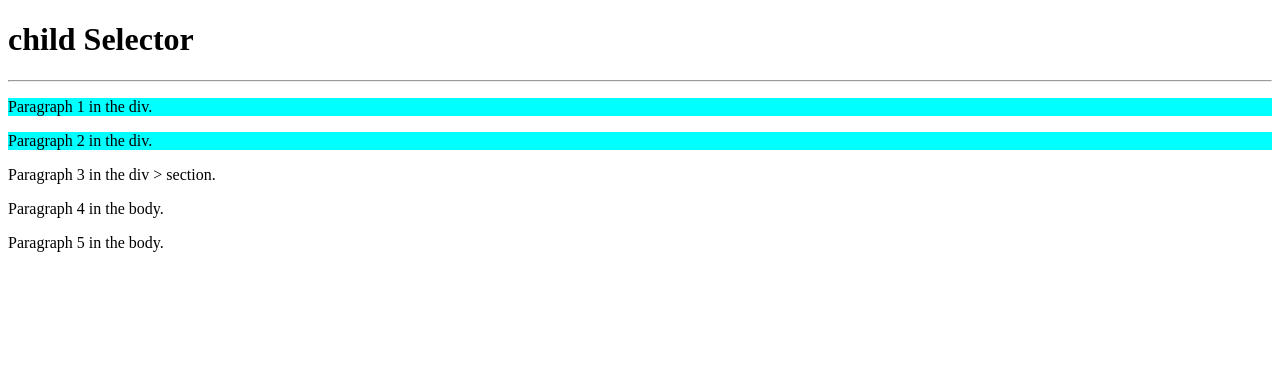
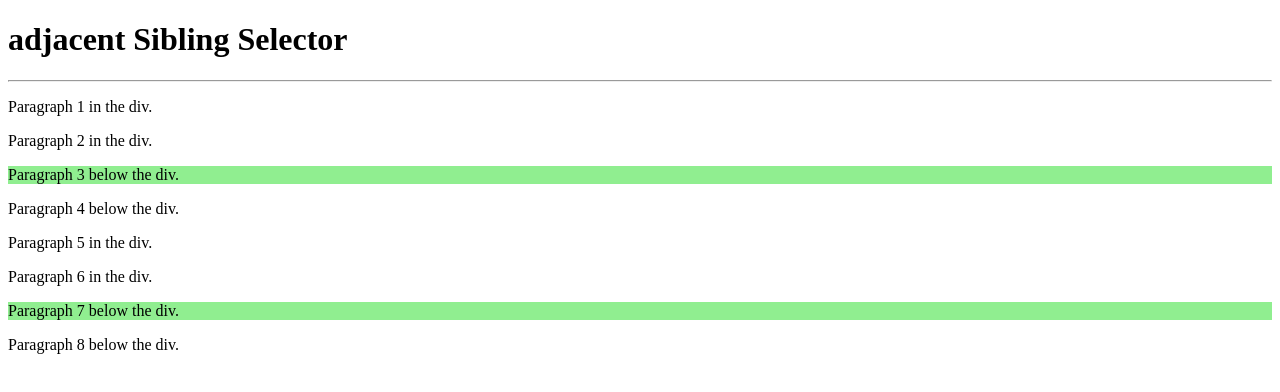
Before and after one commit to re8code/web102-09-CombinatorSelector, a plain HTML site: page index.html in a window 1280 px wide. Drawn offline with Linux system fonts and the light colour scheme.

Commit message:
p06. adjacent Sibling Selector

```diff
--- a/index.html
+++ b/index.html
@@ -7,17 +7,22 @@
   <link rel="stylesheet" href="./main.css">
 </head>
 <body>
-  <h1>child Selector</h1>
+  <h1>adjacent Sibling Selector</h1>
   <hr>
   <div>
     <p>Paragraph 1 in the div.</p>
     <p>Paragraph 2 in the div.</p>
-    <section>
-      <p>Paragraph 3 in the div > section.</p>
-    </section>
   </div>
 
-  <p>Paragraph 4 in the body.</p>
-  <p>Paragraph 5 in the body.</p>
+  <p>Paragraph 3 below the div.</p>
+  <p>Paragraph 4 below the div.</p>
+
+  <div>
+    <p>Paragraph 5 in the div.</p>
+    <p>Paragraph 6 in the div.</p>
+  </div>
+
+  <p>Paragraph 7 below the div.</p>
+  <p>Paragraph 8 below the div.</p>
 </body>
 </html>
--- a/main.css
+++ b/main.css
@@ -1,3 +1,3 @@
-div > p {
-  background-color: cyan;
+div + p {
+  background-color: lightgreen;
 }
```
